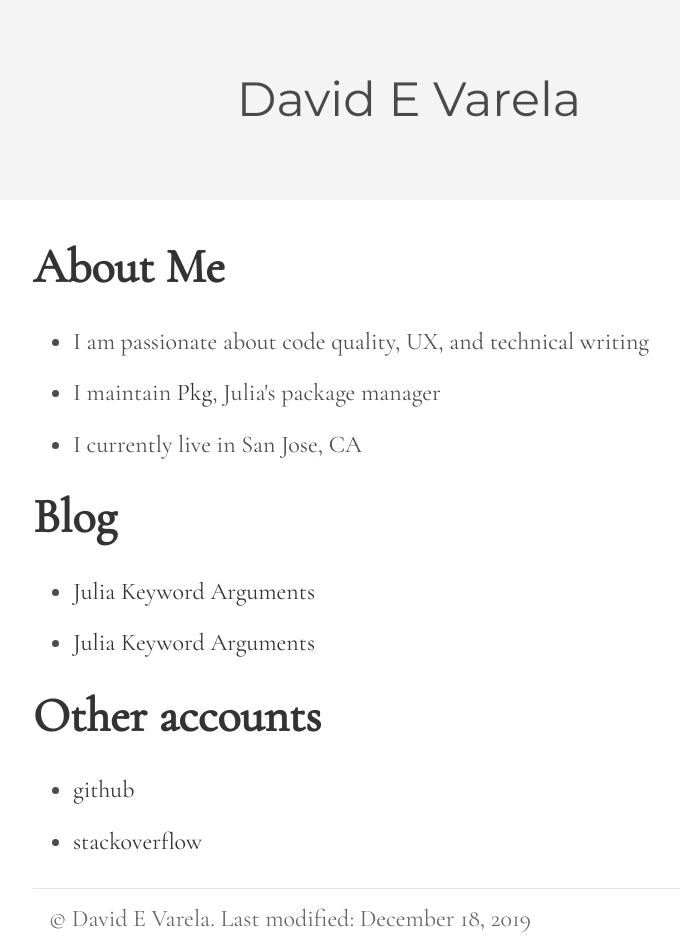
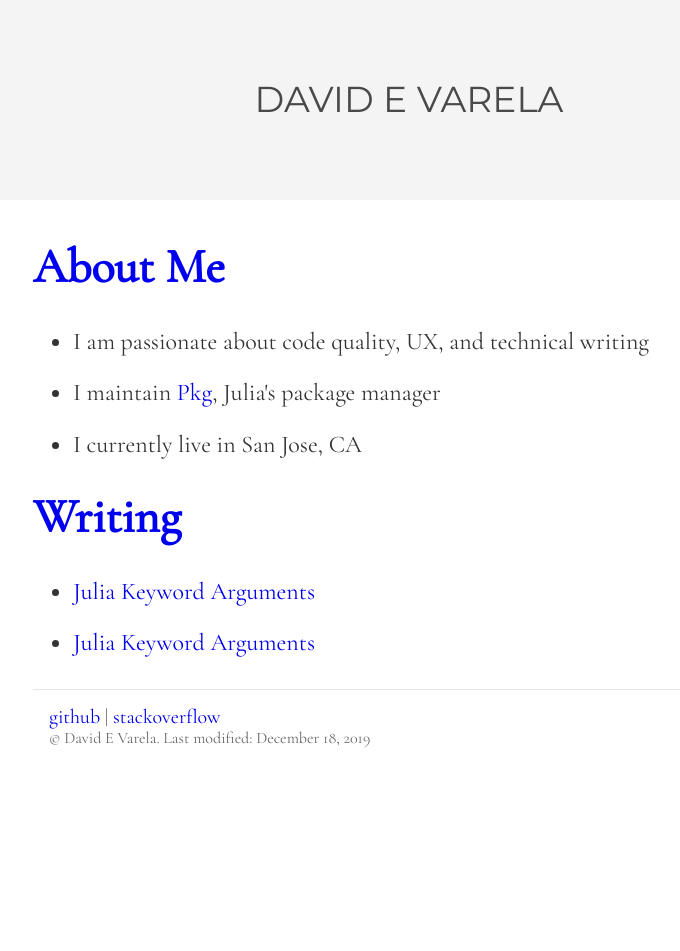
Before and after one commit to 00vareladavid/00vareladavid.github.io, a plain HTML site: page index.html in a window 1280 px wide. Shown: the whole page, without its empty margins (231-911 px from the left). After the commit the page ends 800 px from the top, so only its background shows below. Drawn offline with nearby package versions, Linux system fonts and the light colour scheme.

Commit message:
ajust colors

```diff
--- a/css/custom.css
+++ b/css/custom.css
@@ -1,4 +1 @@
-a {
-    color: #333;
-    text-decoration: none;
-}
+a { text-decoration: none; }
--- a/index.html
+++ b/index.html
@@ -12,10 +12,10 @@
   <link rel="stylesheet" href="/css/custom.css">
    <title>David E Varela</title>
 </head>
-<body class="bg-white black-70">
+<body class="bg-white black-80">
   <header class="bg-near-white w-100 vh-25 flex items-center justify-center">
-    <nav class="montserrat f1">
-      <a class="black-70 fw5 hover-red" href="/">David E Varela</a></li>
+    <nav class="montserrat">
+      <a class="f2 black-70 fw5 hover-red ttu" href="/">David E Varela</a></li>
     </nav>
   </header>
   <div class="measure-wide cormorant f3 center ph4-ns pt2-ns pa2">
@@ -24,7 +24,7 @@
 
 <div class="jd-content">
 <h1 id="about_me"><a class="" href="/index.html#about_me">About Me</a></h1>
-<ul>
+<div class="list"><ul>
 <li><p>I am passionate about code quality, UX, and technical writing</p>
 </li>
 <li><p>I maintain <a class="" href="https://github.com/JuliaLang/Pkg.jl">Pkg</a>, Julia&#39;s package manager</p>
@@ -32,24 +32,24 @@
 <li><p>I currently live in San Jose, CA</p>
 </li>
 </ul>
-<h1 id="blog"><a class="" href="/index.html#blog">Blog</a></h1>
+</div>
+<h1 id="writing"><a class="" href="/index.html#writing">Writing</a></h1>
 <ul>
 <li><p><a class="" href="/pub/julia_keyword_arguments.html">Julia Keyword Arguments</a></p>
 </li>
 <li><p><a class="" href="/pub/julia_keyword_arguments.html">Julia Keyword Arguments</a></p>
 </li>
 </ul>
-<h1 id="other_accounts"><a class="" href="/index.html#other_accounts">Other accounts</a></h1>
-<ul>
-<li><p><a class="" href="https://github.com/00vareladavid">github</a></p>
-</li>
-<li><p><a class="" href="https://stackoverflow.com/users/7077117">stackoverflow</a></p>
-</li>
-</ul>
 
-<div class="mt4 bt b--black-10 pa3 color black-60">
-  <div class="copyright">
-    &copy; David E Varela. Last modified: December 18, 2019
+<div class="mt4 bt b--black-10 pa3 black-60">
+  <div class="flex-column">
+    <div class="f4">
+      <a href="https://github.com/00vareladavid">github</a>
+      | <a href="https://stackoverflow.com/users/7077117">stackoverflow</a>
+    </div>
+    <div class="f5 copyright">
+      &copy; David E Varela. Last modified: December 18, 2019
+    </div>
   </div>
 </div>
 
```
Also changed, not shown: pub/julia_keyword_arguments.html (+12 -6 lines), pub/menu1.html (+12 -6 lines), pub/menu2.html (+12 -6 lines), pub/menu3.html (+12 -6 lines), src/_html_parts/head.html (+3 -3 lines), src/_html_parts/page_foot.html (+9 -3 lines), src/index.md (+5 -8 lines).
